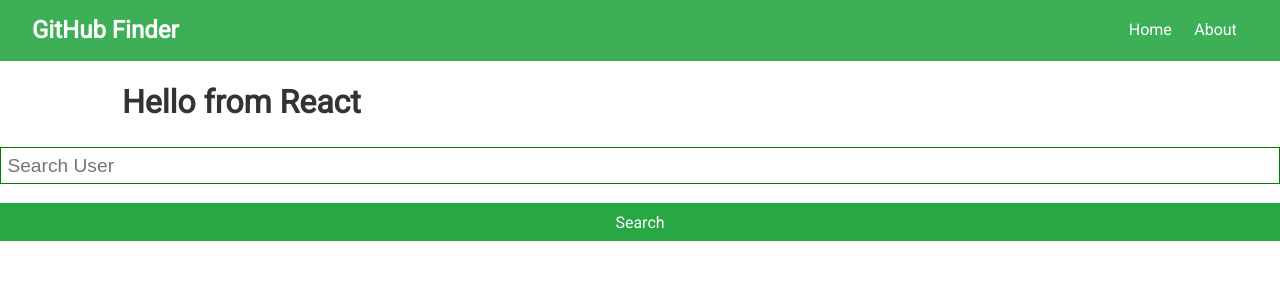
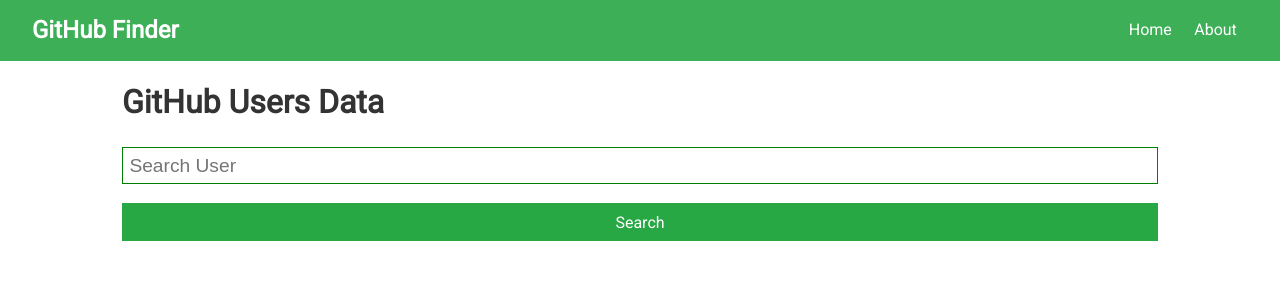
Before and after one commit to NhatNguyen1502/midterm3-react, a React (Vite) app: page / in a window 1280 px wide. Shown: the top 300 px of the page. Built offline with nearby package versions, Linux system fonts and the light colour scheme.

Commit message:
done config router

```diff
--- a/package.json
+++ b/package.json
@@ -12,7 +12,8 @@
   "dependencies": {
     "axios": "^1.7.0",
     "react": "^18.2.0",
-    "react-dom": "^18.2.0"
+    "react-dom": "^18.2.0",
+    "react-router-dom": "^5.2.0"
   },
   "devDependencies": {
     "@types/react": "^18.2.66",
--- a/src/App.jsx
+++ b/src/App.jsx
@@ -1,15 +1,21 @@
+import React from "react";
+import { Route, BrowserRouter as Router, Switch } from "react-router-dom";
 import "./App.css";
 import Navbar from "./components/layout/Navbar";
 import Search from "./components/users/Search";
-function App() {
+const App = () => {
   return (
     <div className="App">
-      <Navbar />
-      <div className="container">
-        <h1>Hello from React</h1>
-      </div>
-      <Search />
+      <Router>
+        <Navbar />
+        <div className="container">
+          <h1>GitHub Users Data</h1>
+          <Switch>
+            <Route exact path="/" component={Search} />
+          </Switch>
+        </div>
+      </Router>
     </div>
   );
-}
+};
 export default App;
```
Also changed, not shown: 1 other file (tests, documents, lock files or other folders).
